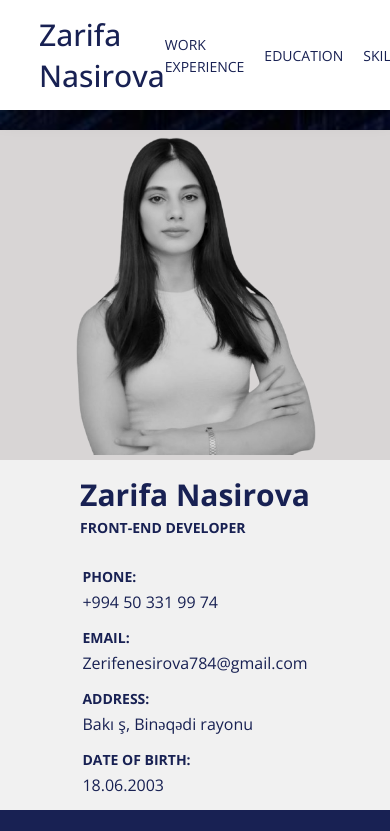
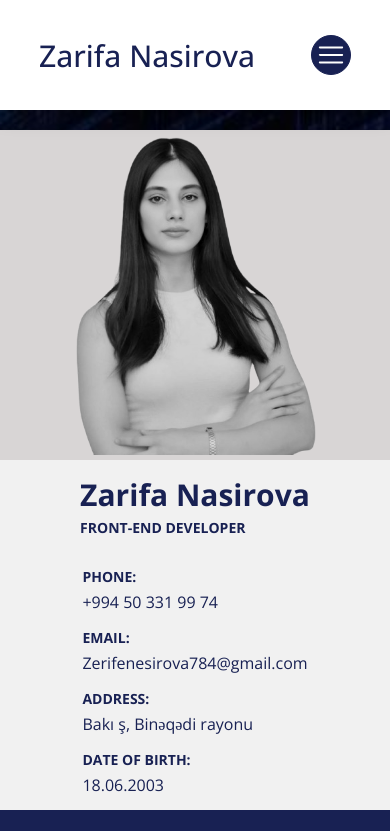
Before and after one commit to Zaranasirova/Portfolio, a React (Vite) app: page / in a window 390 px wide. Shown: the top 831 px of the page. Built offline with nearby package versions, Linux system fonts and the light colour scheme.

Commit message:
Add close icon with circular background and toggle functionality for burger menu

```diff
--- a/src/assets/scss/components/_header.scss
+++ b/src/assets/scss/components/_header.scss
@@ -8,21 +8,64 @@
   right: 0;
   height: 110px;
   box-shadow: 0 4px 8px 0 rgba(0, 0, 0, 0.2), 0 6px 20px 0 rgba(0, 0, 0, 0.19);
+
   .header-wrapper {
     justify-content: space-between;
     height: 100%;
-    .head-logo-title{
-        h1{
+
+    .head-logo-title {
+      h1 {
         color: $first_color;
         font-size: 30px;
         font-weight: 500;
       }
     }
-    .navigation{
-        .navigation-list{
+
+    .burger-menu-wrapper {
+      .burger-menu {
+        display: flex;
+        justify-content: center;
+        align-items: center;
+        width: 40px;
+        height: 40px;
+        border: 1px solid $first_color;
+        border-radius: 50%;
+        background-color: $first_color;
+        position: relative;
+        z-index: 101;
+      }
+      .menu-icon {
+        width: 28px;
+        height: 28px;
+        color: #fff;
+        position: relative;
+        z-index: 102;
+      }
+
+      .responsive-navigation {
+        background-color: yellow;
+        position: fixed;
+        z-index: 100; // Responsive navigation burger menyunun altında qalsın.
+        top: 0;
+        left: 0;
+        right: 0;
+        bottom: 0;
+        display: flex;
+        justify-content: center;
+        align-items: center;
+      }
+    }
+  }
+
+  .navigation {
+    .navigation-list {
       gap: 20px;
-            .navigation-item{
-                .navigation-link{
+      display: flex;
+      justify-content: center;
+      align-items: center;
+
+      .navigation-item {
+        .navigation-link {
           color: $first_color;
           font-size: 14px;
           text-transform: uppercase;
@@ -31,4 +74,3 @@
     }
   }
 }
-}
--- a/src/assets/scss/pages/_home.scss
+++ b/src/assets/scss/pages/_home.scss
@@ -5,10 +5,13 @@
     .bg-image {
       background-image: url("../image/digital.jpg");
       width: 100%;
-      height: 700px;
+      height: 600px;
       background-attachment: fixed;
       background-repeat: no-repeat;
       background-size: cover;
+      @media(max-width: 820px){
+        height: 700px;
+      }
     }
     .contact-wrapper {
       position: absolute;
@@ -161,12 +164,10 @@
       flex-direction: column;
       gap: 20px;
       align-items: center;
-      height: 400px;
+      height: 100%;
+      margin: 50px 0;
       justify-content: center;
       padding-top: 75px;
-      @media (max-width: 370px) {
-        height: 370px;
-      }
       .text {
         width: 500px;
         line-height: 1.6em;
--- a/src/components/Header.jsx
+++ b/src/components/Header.jsx
@@ -1,27 +1,64 @@
-import React from 'react'
+import React, { useEffect, useState } from 'react'
 import { Link } from 'react-router-dom'
-
+import { RxHamburgerMenu } from "react-icons/rx";
+import Navigation from './Navigation';
+import { IoMdClose } from "react-icons/io";
 
 const Header = ({ handleScroll, refs }) => {
     const { workRef, educationRef, skillsRef, projectsRef, contactRef } = refs;
+    const [menuToggle, setMenuToggle] = useState(true);
+    const [isOpen, setIsOpen] = useState(false);
+
+    useEffect(() => {
+        const handleResize = () => {
+            if (window.innerWidth < 920) {
+                setMenuToggle(false);
+            } else {
+                setMenuToggle(true);
+                setIsOpen(false); // Ekran geniş olduqda menyunu bağla
+            }
+        };
+        handleResize();
+        window.addEventListener("resize", handleResize);
+        return () => window.removeEventListener("resize", handleResize);
+    }, []);
+
+    const openMenuBar = () => {
+        setIsOpen(!isOpen);
+    };
+
     return (
-        <header className='header'>
+        <header className="header">
             <div className="container header-wrapper d-flex">
                 <Link className="head-logo-title">
                     <h1>Zarifa Nasirova</h1>
                 </Link>
-                <nav className='navigation'>
-                    <ul className='navigation-list d-flex'>
-                        <li onClick={() => handleScroll(workRef)} className='navigation-item'><Link className='navigation-link'>Work experience</Link></li>
-                        <li onClick={() => handleScroll(educationRef)} className='navigation-item'><Link className='navigation-link'>Education</Link></li>
-                        <li onClick={() => handleScroll(skillsRef)} className='navigation-item'><Link className='navigation-link'>Skills</Link></li>
-                        <li onClick={() => handleScroll(projectsRef)} className='navigation-item'><Link className='navigation-link'>Projects</Link></li>
-                        <li onClick={() => handleScroll(contactRef)} className='navigation-item'><Link className='navigation-link'>Contact</Link></li>
-                    </ul>
-                </nav>
+                {menuToggle ? (
+                    <Navigation
+                        handleScroll={handleScroll}
+                        refs={refs}
+                        navbar={"navigation"}
+                        navlist={"navigation-list"}
+                    />
+                ) : (
+                    <div className="burger-menu-wrapper" onClick={openMenuBar}>
+                        {isOpen ? (
+                            <div className='burger-menu'><IoMdClose className="menu-icon" /></div>
+                        ) : (
+                           <div className="burger-menu"><RxHamburgerMenu className='menu-icon' /></div>
+                        )}
+                        {isOpen && (
+                            <Navigation
+                                handleScroll={handleScroll}
+                                refs={refs}
+                                navbar={"responsive-navigation active"}
+                            />
+                        )}
+                    </div>
+                )}
             </div>
         </header>
-    )
-}
+    );
+};
 
-export default Header
+export default Header;
--- /dev/null
+++ b/src/components/Navigation.jsx
@@ -0,0 +1,22 @@
+import React, { useEffect, useState } from 'react'
+import { Link } from 'react-router-dom';
+import { RxHamburgerMenu } from "react-icons/rx";
+
+
+
+const Navigation = ({ handleScroll, refs,navbar,navlist }) => {
+     const { workRef, educationRef, skillsRef, projectsRef, contactRef } = refs;
+    return (
+        <nav className={navbar}>
+            <ul className={navlist}>
+                <li onClick={() => handleScroll(workRef)} className='navigation-item'><Link to={"/"} className='navigation-link'>Work experience</Link></li>
+                <li onClick={() => handleScroll(educationRef)} className='navigation-item'><Link to={"/"} className='navigation-link'>Education</Link></li>
+                <li onClick={() => handleScroll(skillsRef)} className='navigation-item'><Link to={"/"} className='navigation-link'>Skills</Link></li>
+                <li onClick={() => handleScroll(projectsRef)} className='navigation-item'><Link to={"/"} className='navigation-link'>Projects</Link></li>
+                <li onClick={() => handleScroll(contactRef)} className='navigation-item'><Link to={"/"} className='navigation-link'>Contact</Link></li>
+            </ul>
+        </nav>
+    )
+}
+
+export default Navigation
```
Lines whose indentation alone changed are shown as unchanged.
